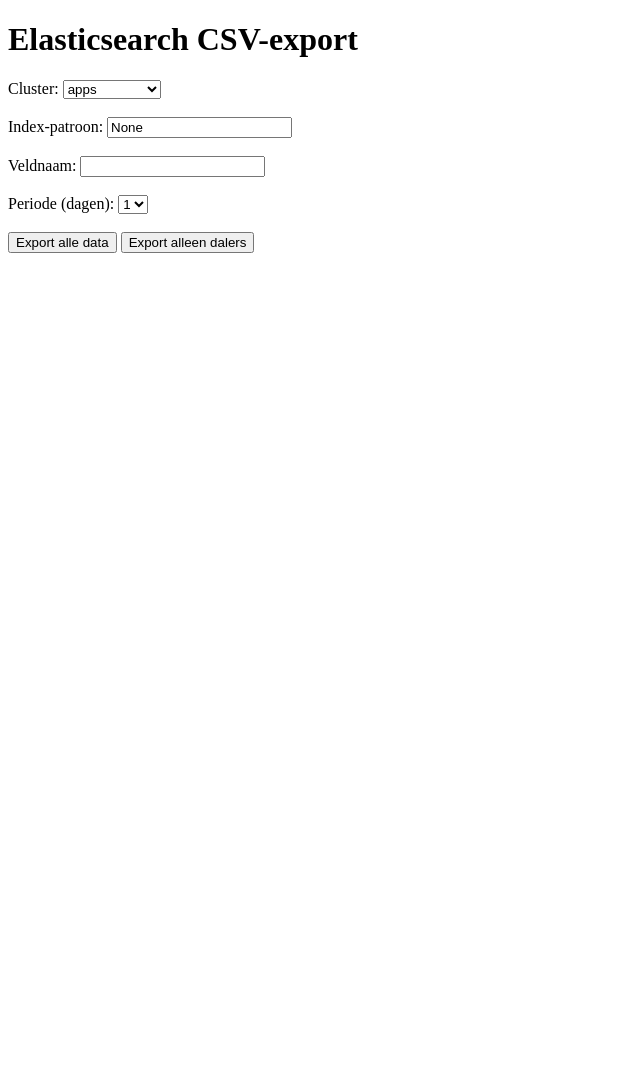
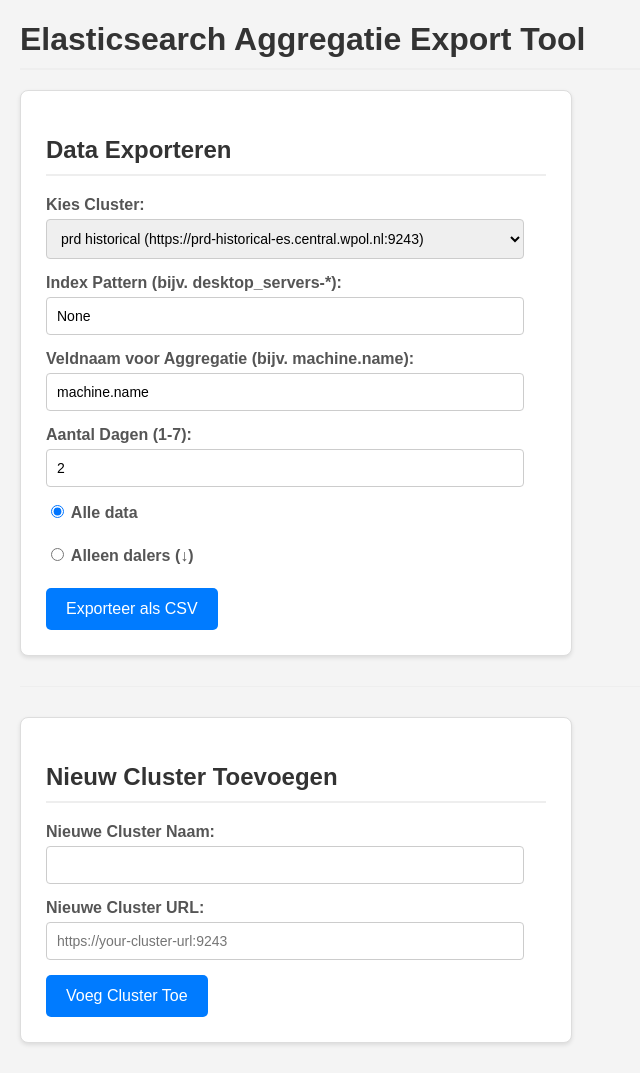
Before and after one commit to stallieman/elasticsearch-analyzer, a Flask app: page / in a window 1280 px wide. Shown: the whole page, without its empty margins (0-640 px from the left). Before the commit the page ends 253 px from the top, so only its background shows below. Run offline with Flask 3, Linux system fonts and the light colour scheme.

Commit message:
gui aanpassing

```diff
--- a/app.py
+++ b/app.py
@@ -1,9 +1,9 @@
 import os
-from flask import Flask, render_template, request, Response
+from flask import Flask, render_template, request, Response, redirect, url_for
 from elasticsearch import Elasticsearch
 from ssl import create_default_context
 from dotenv import load_dotenv
-from datetime import datetime, timedelta
+from datetime import datetime, timedelta, time # Importeer 'time'
 import pandas as pd
 import json
 
@@ -14,15 +14,46 @@ CA_PATH = os.getenv("CA_PATH")
 ES_USER = os.getenv("ES_USER")
 ES_PASS = os.getenv("ES_MAN")
 
-# 2. Hardcoded clusters
-CLUSTERS = {
-    "apps": "https://prd-appsanddesktops-es.central.wpol.nl:9243",
-    "backbone": "https://prd-backbone-es.central.wpol.nl:9243",
-    "prd historical": "https://prd-historical-es.central.wpol.nl:9243",
-}
+# --- NIEUWE CLUSTER BEHEER LOGICA ---
+# 2. Constante voor het JSON-bestand
+CLUSTER_FILE = "clusters.json"
+
+# 3. Functie om clusters te laden
+def load_clusters() -> dict:
+    """Laadt clusterconfiguraties uit een JSON-bestand, of initialiseert met standaardwaarden."""
+    if os.path.exists(CLUSTER_FILE):
+        try:
+            with open(CLUSTER_FILE, 'r') as f:
+                return json.load(f)
+        except json.JSONDecodeError:
+            print(f"WAARSCHUWING: Fout bij het lezen van {CLUSTER_FILE}. Bestand is corrupt. Initialiseer met standaardclusters.")
+            # Val terug op standaardclusters als het bestand corrupt is
+            return {
+                "apps": "https://prd-appsanddesktops-es.central.wpol.nl:9243",
+                "backbone": "https://prd-backbone-es.central.wpol.nl:9243",
+                "prd historical": "https://prd-historical-es.central.wpol.nl:9243",
+            }
+    # Als het bestand niet bestaat, retourneer de standaardclusters en sla ze op
+    initial_clusters = {
+        "apps": "https://prd-appsanddesktops-es.central.wpol.nl:9243",
+        "backbone": "https://prd-backbone-es.central.wpol.nl:9243",
+        "prd historical": "https://prd-historical-es.central.wpol.nl:9243",
+    }
+    save_clusters(initial_clusters) # Sla de initiële clusters op in het bestand
+    return initial_clusters
+
+# 4. Functie om clusters op te slaan
+def save_clusters(clusters_dict: dict):
+    """Slaat clusterconfiguraties op naar een JSON-bestand."""
+    with open(CLUSTER_FILE, 'w') as f:
+        json.dump(clusters_dict, f, indent=4)
+
+# 5. Laad clusters bij het opstarten van de applicatie
+CLUSTERS = load_clusters()
+# --- EINDE NIEUWE CLUSTER BEHEER LOGICA ---
 
 
-# 3. ES-connect helper
+# 6. ES-connect helper (ongewijzigd)
 def es_connect(url: str) -> Elasticsearch:
     ctx = create_default_context(cafile=CA_PATH)
     return Elasticsearch(
@@ -32,21 +63,48 @@ def es_connect(url: str) -> Elasticsearch:
     )
 
 
-# 4. Flask-app initialiseren
+# 7. Flask-app initialiseren
 app = Flask(__name__)
 
 
-# 5. Home-route met formulier
+# 8. Home-route met formulier - AANGEPAST om CLUSTERS opnieuw te laden
 @app.route("/", methods=["GET"])
 def home():
+    # Laad de clusters opnieuw om ervoor te zorgen dat de dropdown de meest recente clusters toont
+    global CLUSTERS
+    CLUSTERS = load_clusters()
     return render_template(
         "index.html",
         clusters=CLUSTERS,
         default_index=os.getenv("INDEX_PAT"),
     )
 
+# 9. Nieuwe route voor het toevoegen van clusters
+@app.route("/add_cluster", methods=["POST"])
+def add_cluster():
+    cluster_name = request.form["cluster_name"].strip()
+    cluster_url = request.form["cluster_url"].strip()
 
-# 6. Export-route
+    if not cluster_name or not cluster_url:
+        return Response("❗ Cluster naam en URL zijn verplicht.", status=400)
+
+    # Eenvoudige validatie van de URL
+    if not (cluster_url.startswith("http://") or cluster_url.startswith("https://")):
+        return Response("❗ Cluster URL moet beginnen met http:// of https://", status=400)
+
+    global CLUSTERS # Zorg ervoor dat we de globale CLUSTERS variabele kunnen wijzigen
+    if cluster_name in CLUSTERS:
+        # Gebruik een query parameter om de foutmelding door te geven
+        return redirect(url_for('home', message=f"Cluster '{cluster_name}' bestaat al.", status="error"))
+
+    CLUSTERS[cluster_name] = cluster_url
+    save_clusters(CLUSTERS) # Sla de bijgewerkte clusters op in het bestand
+    print(f"DEBUG: Nieuw cluster toegevoegd: {cluster_name} - {cluster_url}")
+    # Gebruik een query parameter om een succesmelding door te geven
+    return redirect(url_for('home', message=f"Cluster '{cluster_name}' succesvol toegevoegd!", status="success"))
+
+
+# 10. Export-route (ongeijzigd van vorige iteratie)
 @app.route("/export", methods=["POST"])
 def export():
     # a) Form-waarden inlezen
@@ -70,9 +128,22 @@ def export():
     # b) Verbinden met het gekozen cluster
     es = es_connect(CLUSTERS[cluster_key])
 
-    # c) Datum-bereik bepalen
-    end = datetime.utcnow()
-    start = end - timedelta(days=days - 1)
+    # c) Datum-bereik bepalen - AANGEPAST: MEEST RECENTE DAG IS GISTEREN
+    # Bepaal de datum van gisteren in UTC
+    yesterday_utc_date = (datetime.utcnow() - timedelta(days=1)).date()
+
+    # Bepaal het einde van gisteren in UTC (23:59:59.999999 van gisteren)
+    end = datetime.combine(yesterday_utc_date, time.max).replace(microsecond=999999)
+
+    # Bepaal de startdatum door 'days - 1' dagen terug te gaan vanaf gisteren
+    start_date_for_query = yesterday_utc_date - timedelta(days=days - 1)
+    # Bepaal het begin van die startdatum in UTC (00:00:00.000000)
+    start = datetime.combine(start_date_for_query, time.min)
+
+    # Print voor debug
+    print(f"\nDEBUG: Huidige lokale tijd: {datetime.now().astimezone()}")
+    print(f"DEBUG: Datum van gisteren (UTC): {yesterday_utc_date}")
+    print(f"DEBUG: Berekend querybereik (UTC): GTE {start.isoformat()} | LTE {end.isoformat()}")
 
     # d) Aggregatie-body opbouwen
     body = {
@@ -103,31 +174,75 @@ def export():
     # e) Query uitvoeren
     res = es.search(index=index_pat, body=body)
 
+    # --- DEBUGGING EN FOUTCONTROLE AANPASSINGEN ---
+    print(f"\n--- Elasticsearch Response voor '{field_name}' op '{index_pat}' ---")
+    try:
+        print(json.dumps(res.body, indent=2))
+    except TypeError as e:
+        print(f"WAARSCHUWING: Kon Elasticsearch respons niet als JSON dumpen (TypeFout: {e}).")
+        print(f"Raw respons type: {type(res.body)}")
+        print(f"Raw respons (geen JSON, wellicht afgekort): {str(res.body)[:500]}...") # Print als string
+    print("--------------------------------------------------")
+
     # Controleer of aggregaties terugkwamen
-    if "aggregations" not in res:
+    if "aggregations" not in res.body:
         return Response(
             "❗ Geen aggregaties gevonden. Controleer of het index-patroon en de veldnaam correct zijn én er data is in de gekozen periode.",
             mimetype="text/plain",
             status=400,
         )
 
+    # Controleer of de 'by_field' aggregatie en de 'buckets' erin bestaan en gevuld zijn
+    if "by_field" not in res.body["aggregations"] or \
+       "buckets" not in res.body["aggregations"]["by_field"] or \
+       not res.body["aggregations"]["by_field"]["buckets"]:
+        print(f"DEBUG: 'by_field' aggregatie of de 'buckets' zijn leeg of ontbreken.")
+        return Response(
+            f"❗ Geen data gevonden voor het veld '{field_name}' in de gekozen periode. Controleer de veldnaam of de periode.",
+            mimetype="text/plain",
+            status=400,
+        )
+
     # f) Data omzetten naar DataFrame
-    dates = [(start + timedelta(days=i)).strftime("%Y-%m-%d") for i in range(days)]
+    dates_for_columns = [(start.date() + timedelta(days=i)).strftime("%Y-%m-%d") for i in range(days)]
     records = []
-    for bucket in res["aggregations"]["by_field"]["buckets"]:
+
+    for bucket in res.body["aggregations"]["by_field"]["buckets"]:
+        if "key" not in bucket:
+            print(f"WAARSCHUWING: Bucket mist 'key' attribuut. Bucket overgeslagen: {bucket}")
+            continue
+
         row = {"field": bucket["key"]}
-        for day_bucket in bucket["per_day"]["buckets"]:
-            datum = day_bucket["key_as_string"][:10]
-            row[datum] = day_bucket["doc_count"]
-        records.append(row)
+
+        if "per_day" in bucket and "buckets" in bucket["per_day"]:
+            for day_bucket in bucket["per_day"]["buckets"]:
+                if "key_as_string" in day_bucket and "doc_count" in day_bucket:
+                    datum = day_bucket["key_as_string"][:10]
+                    row[datum] = day_bucket["doc_count"]
+                else:
+                    print(f"WAARSCHUWING: Day bucket mist 'key_as_string' of 'doc_count'. Day bucket details: {day_bucket}")
+
+            records.append(row)
+        else:
+            print(f"WAARSCHUWING: Bucket mist 'per_day' aggregatie of zijn 'buckets'. Bucket overgeslagen: {bucket}")
+
+    print(f"DEBUG: Records gebruikt voor DataFrame: {records}")
+
+    if not records:
+        print("DEBUG: De 'records' lijst is leeg na verwerking van Elasticsearch buckets. Kan geen DataFrame maken.")
+        return Response(
+            f"❗ Geen records kunnen genereren voor het veld '{field_name}'. Controleer de Elasticsearch-data of de aggregatie-resultaten.",
+            mimetype="text/plain",
+            status=400,
+        )
 
     df_numeric = pd.DataFrame.from_records(records).set_index("field")
-    df_numeric = df_numeric.reindex(columns=dates, fill_value=0)
+    df_numeric = df_numeric.reindex(columns=dates_for_columns, fill_value=0)
 
     # g) Bereken verschillen en maak display-versie met “↓”-markering
     diff = df_numeric.diff(axis=1)
     df_display = df_numeric.astype(str)
-    for col in dates[1:]:
+    for col in dates_for_columns[1:]:
         df_display[col] = df_display[col] + diff[col].apply(
             lambda x: "↓" if x < 0 else ""
         )
@@ -136,8 +251,6 @@ def export():
     if action == "decreasing":
         mask = (diff < 0).any(axis=1)
         df_display = df_display[mask]
-
-    # … na de “decreasing”-filter en vóór alles het export-deel …
 
     # Reset index zodat 'field' een kolom wordt
     df_display = df_display.reset_index()
@@ -161,6 +274,6 @@ def export():
     )
 
 
-# 7. App-runner
+# 11. App-runner
 if __name__ == "__main__":
-    app.run(host="127.0.0.1", port=5000)
+    app.run(host="127.0.0.1", port=5000, debug=True) # Zet debug=True voor ontwikkeling
--- a/templates/index.html
+++ b/templates/index.html
@@ -1,39 +1,132 @@
-<!doctype html>
+<!DOCTYPE html>
 <html lang="nl">
 <head>
-  <meta charset="utf-8">
-  <title>ES-export</title>
+    <meta charset="UTF-8">
+    <meta name="viewport" content="width=device-width, initial-scale=1.0">
+    <title>Elasticsearch Aggregatie Export</title>
+    <style>
+        body { font-family: sans-serif; margin: 20px; background-color: #f4f4f4; color: #333; }
+        form { margin-bottom: 30px; padding: 25px; border: 1px solid #ddd; border-radius: 8px; max-width: 500px; background-color: #fff; box-shadow: 0 2px 4px rgba(0,0,0,0.1); }
+        label { display: block; margin-bottom: 5px; font-weight: bold; color: #555; }
+        input[type="text"], input[type="number"], select {
+            width: calc(100% - 22px);
+            padding: 10px;
+            margin-bottom: 15px;
+            border: 1px solid #ccc;
+            border-radius: 4px;
+            box-sizing: border-box;
+            font-size: 14px;
+        }
+        input[type="submit"] {
+            background-color: #007bff;
+            color: white;
+            padding: 12px 20px;
+            border: none;
+            border-radius: 5px;
+            cursor: pointer;
+            font-size: 16px;
+            transition: background-color 0.3s ease;
+        }
+        input[type="submit"]:hover {
+            background-color: #0056b3;
+        }
+        .error-message { color: #dc3545; font-weight: bold; margin-bottom: 10px; padding: 10px; background-color: #f8d7da; border: 1px solid #f5c6cb; border-radius: 4px; }
+        .success-message { color: #28a745; font-weight: bold; margin-bottom: 10px; padding: 10px; background-color: #d4edda; border: 1px solid #c3e6cb; border-radius: 4px; }
+        h1, h2 { color: #333; border-bottom: 2px solid #eee; padding-bottom: 10px; margin-bottom: 20px; }
+        hr { border: 0; height: 1px; background: #eee; margin: 30px 0; }
+    </style>
 </head>
 <body>
-  <h1>Elasticsearch CSV-export</h1>
-  <form action="/export" method="post">
-    <label for="cluster">Cluster:</label>
-    <select name="cluster" id="cluster" required>
-      {% for key, url in clusters.items() %}
-      <option value="{{ key }}">{{ key }}</option>
-      {% endfor %}
-    </select>
-    <br><br>
+    <h1>Elasticsearch Aggregatie Export Tool</h1>
 
-    <label for="index_pat">Index-patroon:</label>
-    <input type="text" id="index_pat" name="index_pat"
-           value="{{ default_index }}" required>
-    <br><br>
+    <div id="messages"></div>
 
-    <label for="field_name">Veldnaam:</label>
-    <input type="text" id="field_name" name="field_name" required>
-    <br><br>
+    <form id="exportForm" action="/export" method="post">
+        <h2>Data Exporteren</h2>
+        <label for="cluster">Kies Cluster:</label>
+        <select id="cluster" name="cluster" required>
+            {% for key, value in clusters.items() %}
+                <option value="{{ key }}">{{ key }} ({{ value }})</option>
+            {% endfor %}
+        </select><br>
 
-    <label for="days">Periode (dagen):</label>
-    <select name="days" id="days" required>
-      {% for i in range(1, 8) %}
-      <option value="{{ i }}">{{ i }}</option>
-      {% endfor %}
-    </select>
-    <br><br>
-        <!-- onderaan in je form: -->
-    <button type="submit" name="action" value="all">Export alle data</button>
-    <button type="submit" name="action" value="decreasing">Export alleen dalers</button>
-  </form>
+        <label for="index_pat">Index Pattern (bijv. desktop_servers-*):</label>
+        <input type="text" id="index_pat" name="index_pat" value="{{ default_index }}" required><br>
+
+        <label for="field_name">Veldnaam voor Aggregatie (bijv. machine.name):</label>
+        <input type="text" id="field_name" name="field_name" value="machine.name" required><br>
+
+        <label for="days">Aantal Dagen (1-7):</label>
+        <input type="number" id="days" name="days" value="2" min="1" max="7" required><br>
+
+        <div>
+            <label for="action_all">
+                <input type="radio" id="action_all" name="action" value="all" checked> Alle data
+            </label><br>
+            <label for="action_decreasing">
+                <input type="radio" id="action_decreasing" name="action" value="decreasing"> Alleen dalers (↓)
+            </label>
+        </div><br>
+
+        <input type="submit" value="Exporteer als CSV">
+    </form>
+
+    <hr>
+
+    <form id="addClusterForm" action="/add_cluster" method="post">
+        <h2>Nieuw Cluster Toevoegen</h2>
+        <label for="new_cluster_name">Nieuwe Cluster Naam:</label>
+        <input type="text" id="new_cluster_name" name="cluster_name" required><br>
+
+        <label for="new_cluster_url">Nieuwe Cluster URL:</label>
+        <input type="text" id="new_cluster_url" name="cluster_url" placeholder="https://your-cluster-url:9243" required><br>
+
+        <input type="submit" value="Voeg Cluster Toe">
+    </form>
+
+    <script>
+        // JavaScript om meldingen van de server te tonen (succes/fout)
+        const messagesDiv = document.getElementById('messages');
+        const urlParams = new URLSearchParams(window.location.search);
+        const message = urlParams.get('message');
+        const status = urlParams.get('status');
+
+        if (message) {
+            messagesDiv.innerHTML = `<p class="${status}-message">${decodeURIComponent(message)}</p>`;
+            // Melding na een paar seconden laten verdwijnen
+            setTimeout(() => {
+                messagesDiv.innerHTML = '';
+                // Optioneel: URL-parameters verwijderen na het tonen van de melding
+                const newUrl = window.location.protocol + "//" + window.location.host + window.location.pathname;
+                window.history.replaceState({ path: newUrl }, '', newUrl);
+            }, 5000);
+        }
+
+        // Intercept de 'addClusterForm' submit om Ajax te gebruiken
+        // Dit is beter voor het tonen van foutmeldingen zonder redirect
+        document.getElementById('addClusterForm').addEventListener('submit', async function(event) {
+            event.preventDefault(); // Voorkom de standaard formulier-submit
+
+            const formData = new FormData(this);
+            try {
+                const response = await fetch(this.action, {
+                    method: this.method,
+                    body: formData
+                });
+
+                if (!response.ok) {
+                    const errorMessage = await response.text(); // Haal de fouttekst op
+                    messagesDiv.innerHTML = `<p class="error-message">Fout: ${errorMessage}</p>`;
+                } else {
+                    // Bij succes, redirect naar de homepage om de clusterlijst te verversen
+                    // en een succesmelding te tonen via URL parameters
+                    window.location.href = '/?message=' + encodeURIComponent('Cluster succesvol toegevoegd!') + '&status=success';
+                }
+            } catch (error) {
+                // Afhandeling van netwerkfouten (bijv. server niet bereikbaar)
+                messagesDiv.innerHTML = `<p class="error-message">Netwerkfout: ${error.message}</p>`;
+            }
+        });
+    </script>
 </body>
 </html>
```
